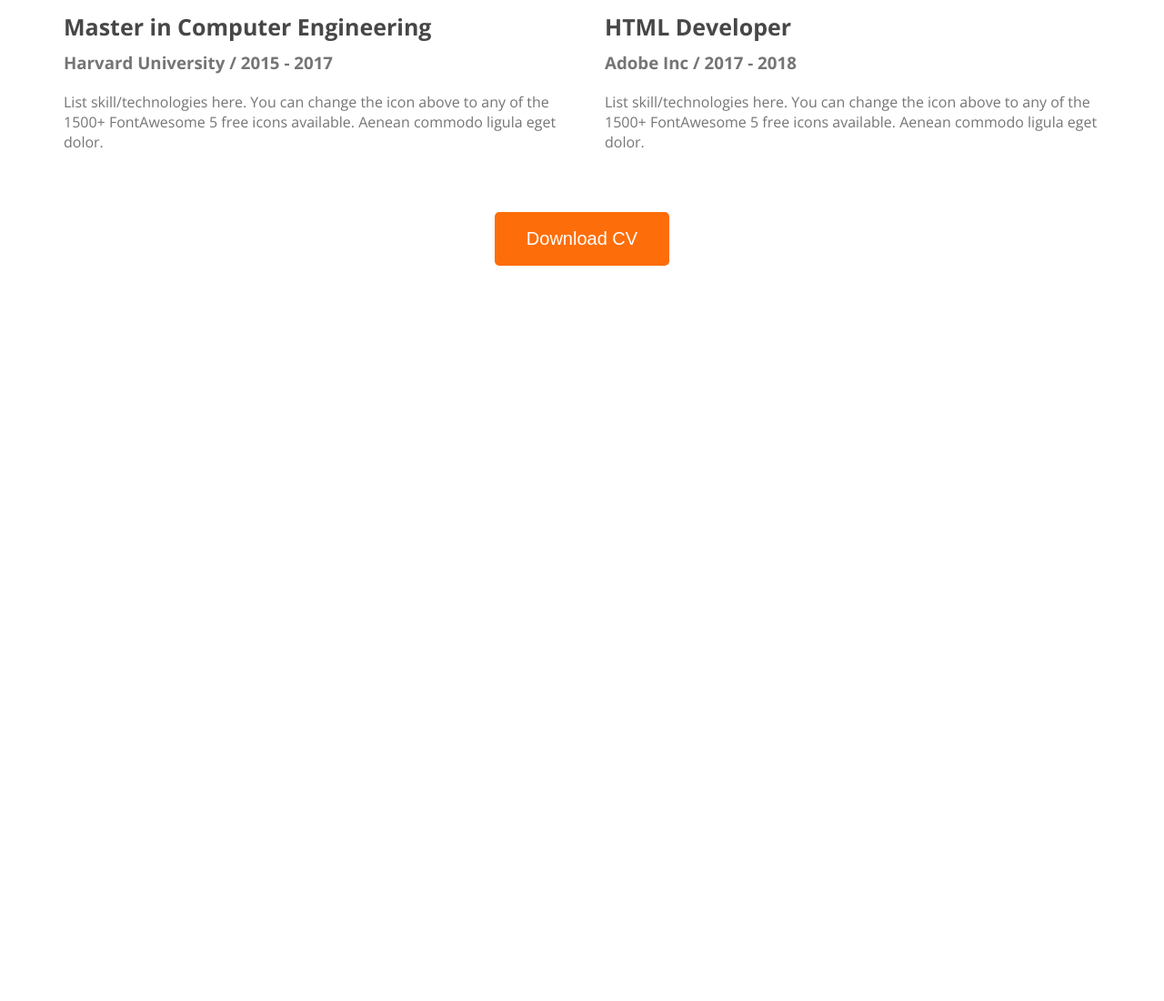
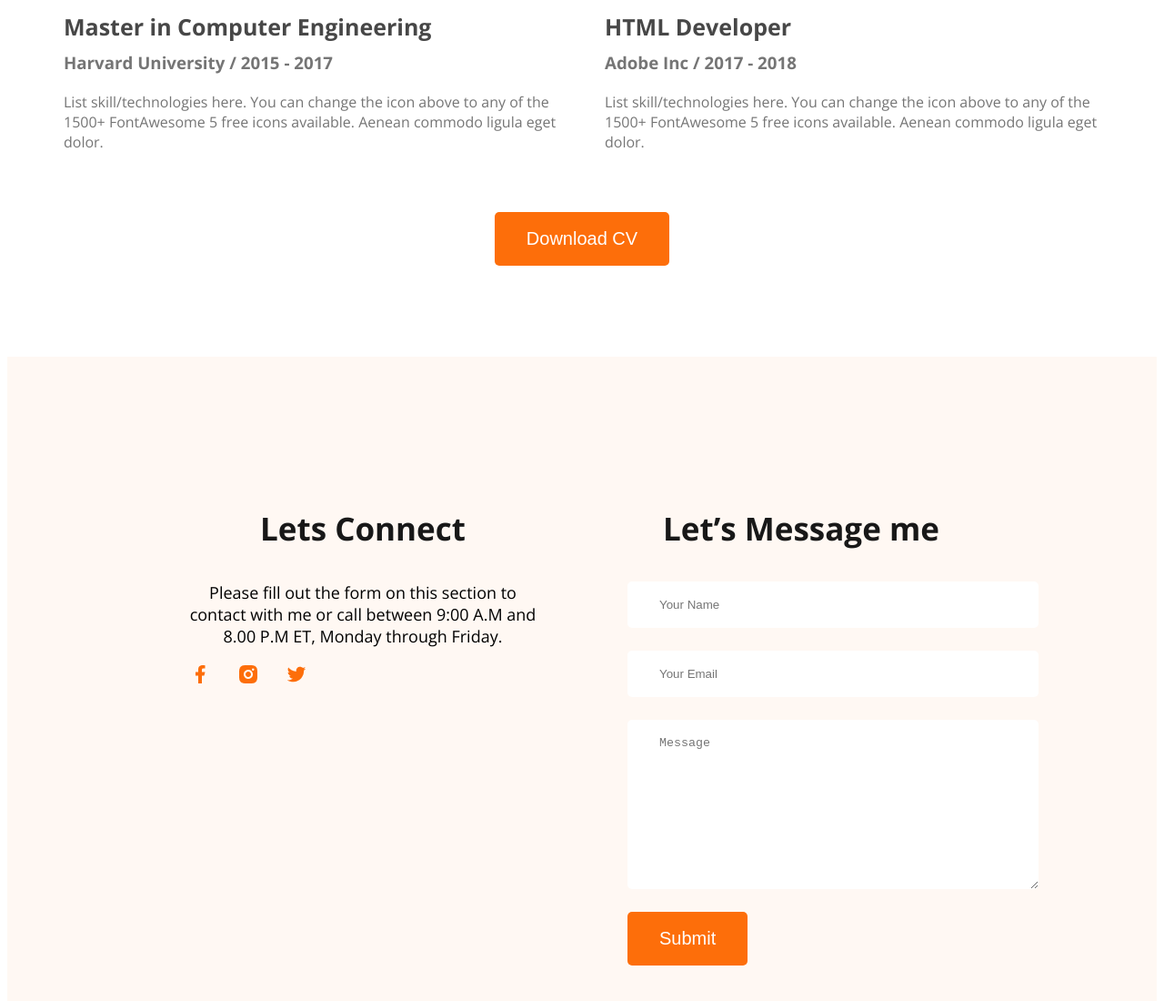
Before and after one commit to joinalPro/webdeveloper-portfolio, a plain HTML site: page index.html in a window 1280 px wide. Shown: the part 2908-4008 px from the top of the page at 91% size. Before the commit the page ends 3208 px from the top, so only its background shows below. Drawn offline with nearby package versions, Linux system fonts and the light colour scheme.

Commit message:
web page done

```diff
--- a/index.html
+++ b/index.html
@@ -139,7 +139,24 @@
         </section>
     </main>
     <footer>
-
+        <div class="footer-column">
+            <h3 class="section-title">Lets Connect</h3>
+            <p class="section-description">Please fill out the form on this section to contact with me or call between 9:00 A.M and 8.00 P.M ET, Monday through Friday.</p>
+            <div class="social-links">
+                <a href=""><img src="images/icons/facebook.png" alt=""></a>
+                <a href=""><img src="images/icons/insta.png" alt=""></a>
+                <a href=""><img src="images/icons/twitter.png" alt=""></a>
+            </div>
+        </div>
+        <div class="footer-column">
+            <h3 class="section-title">Let’s Message me</h3>
+            <form class="contact" action="">
+                <input type="text" placeholder="Your Name">
+                <input type="email" name="email" placeholder="Your Email">
+                <textarea placeholder="Message" id="" cols="30" rows="10"></textarea>
+                <input class="btn-primary" type="submit" value="Submit">
+            </form>
+        </div>
     </footer>
 </body>
 </html>
--- a/styles/portfolio.css
+++ b/styles/portfolio.css
@@ -170,3 +170,28 @@ main {
     text-align: center;
     margin-top: 50px;
 }
+/* footer style */
+footer {
+    display: flex;
+    gap:100px;
+    background: #FFF8F3;
+    padding: 130px 200px;
+    margin-top: 100px;
+}
+.footer-column{
+    width: 50%;
+}
+.contact input[type="text"],input[type="email"], textarea{
+    display: block;
+    margin-bottom: 25px;
+    padding: 18px 35px;
+    color: #757575;
+    border-radius: 5px;
+    background: #fff;
+    border: 0;
+    width: 100%;
+
+}
+.social-links a{
+    margin-right: 25px;
+}
```
